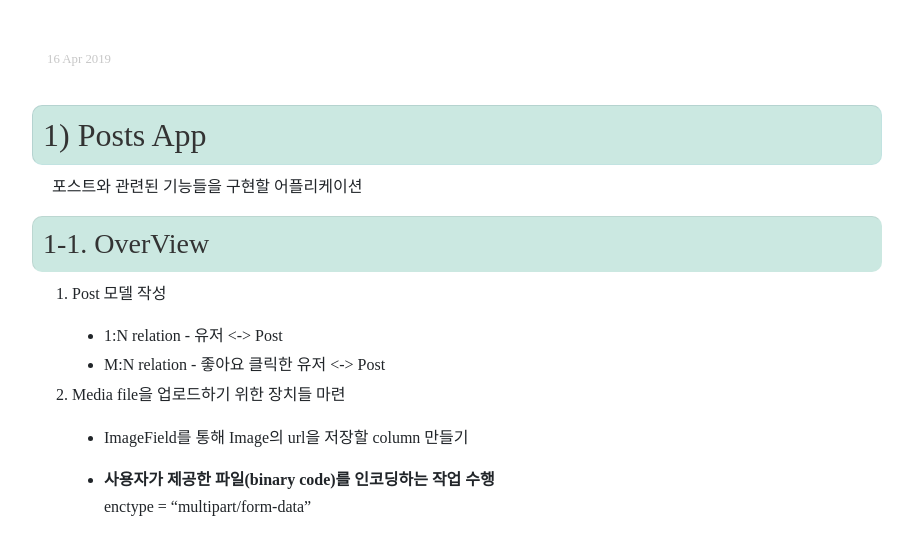
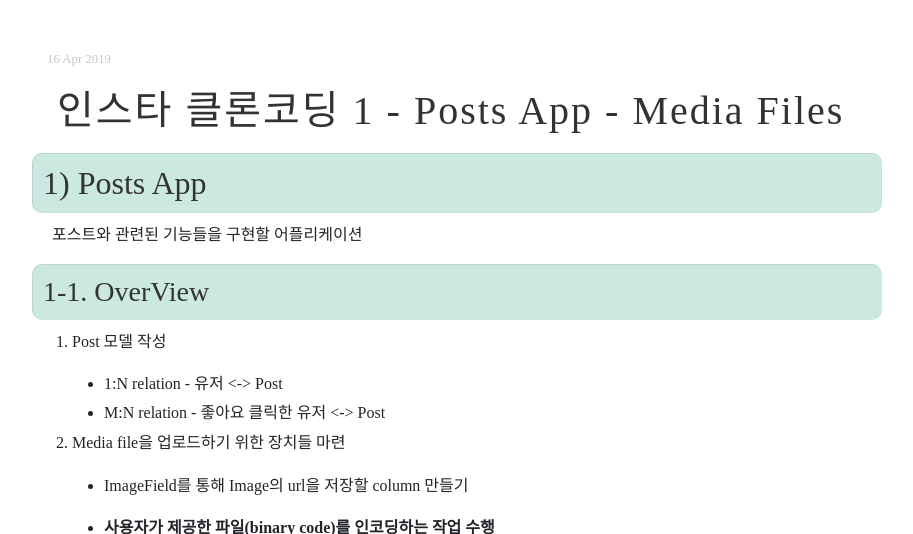
Before and after one commit to DongChanS/DongChanS.github.io, a Jekyll site: the page built from _posts/2019-04-16-46.md, in a window 1280 px wide and 900 px high, cut to the strip 366-900 px from the top of the window. Shown: the whole strip, without its empty margins (96-1009 px from the left). Built offline with Jekyll 4.4.1, drawn with Linux system fonts in a browser that asks for light colours; nearby versions of some CDN libraries; some web fonts are replaced; comment, search, counter and statistics services are not loaded.

Commit message:
Update 2019-04-16-46.md

```diff
--- a/_posts/2019-04-16-46.md
+++ b/_posts/2019-04-16-46.md
@@ -1,6 +1,6 @@
 ---
 layout : post
-title : 인스타 클론코딩 1 - Posts App : Media Files
+title : 인스타 클론코딩 1 - Posts App - Media Files
 author : Shin Dong Chan
 category : 'Django'
 ---
```
